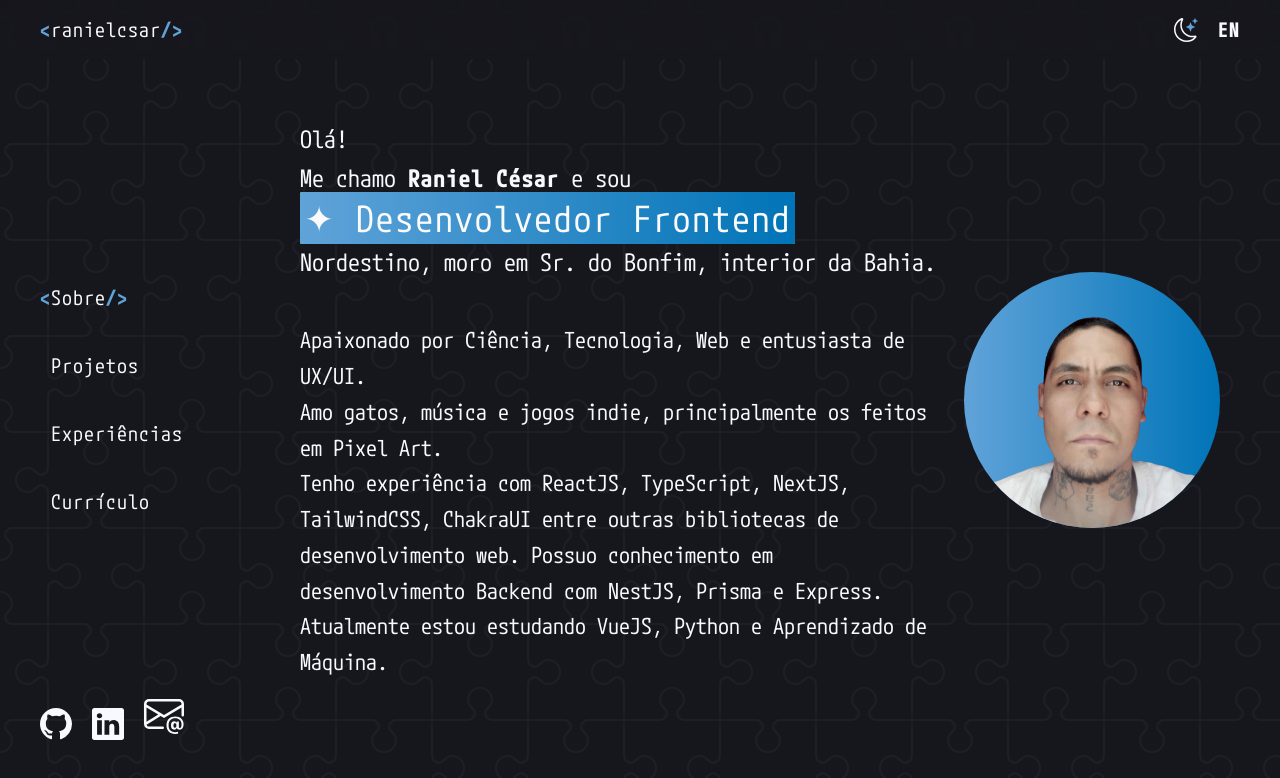
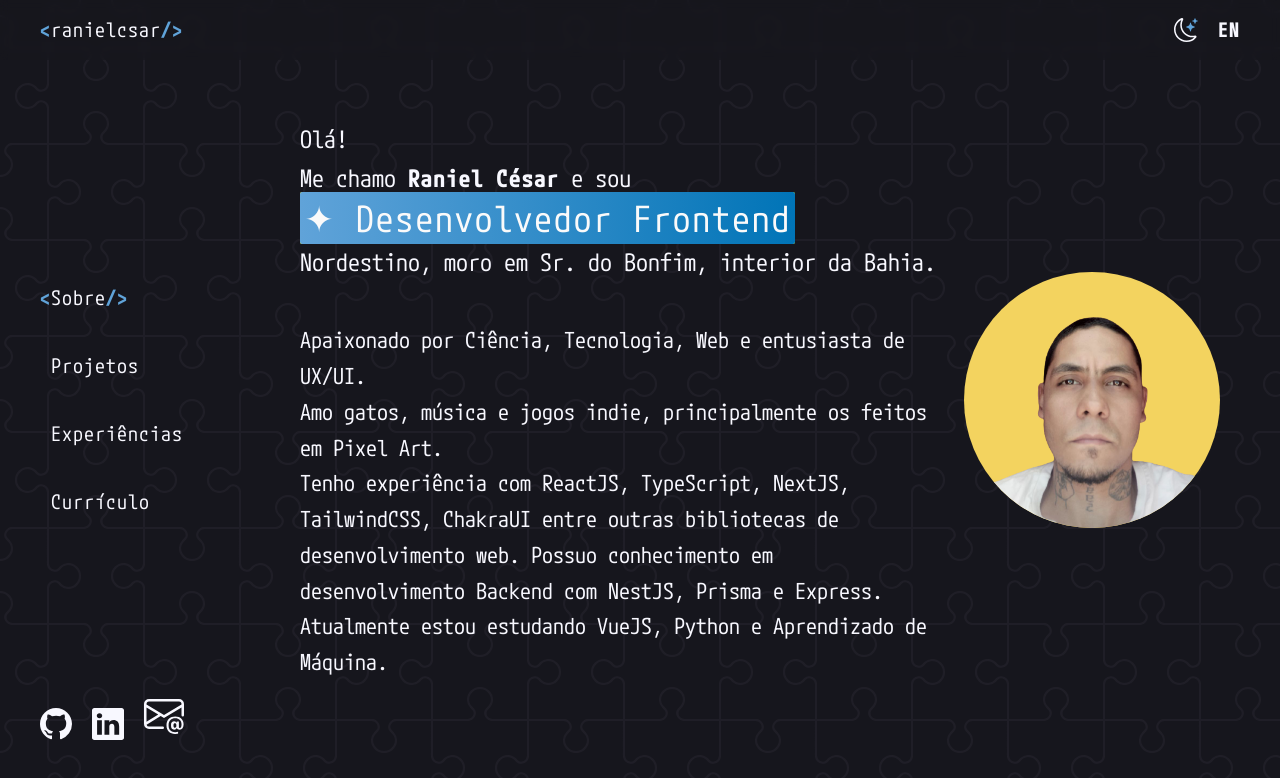
Before and after one commit to ranielcsar/ranoob.github.io, a React (Vite) app: page / in a window 1280 px wide. Shown: the top 778 px of the page. Built offline with nearby package versions, Linux system fonts and the light colour scheme.

Commit message:
feat: new yellow color and profile pic bg

```diff
--- a/src/index.css
+++ b/src/index.css
@@ -17,6 +17,7 @@
     --text: 22 22 29;
     --background: 248 248 255;
     --deg: 130deg;
+    --yellow: 243 211 95;
     --accent: var(--secondary);
   }
 
--- a/src/pages/home/index.tsx
+++ b/src/pages/home/index.tsx
@@ -37,7 +37,7 @@ export function HomePage() {
             src={ProfilePic}
             alt="foto perfil de Raniel César"
             loading="lazy"
-            className="bg-gradient-to-r from-primary to-secondary h-52 w-52 rounded-full object-cover xl:h-64 xl:w-64 object-bottom"
+            className="bg-yellow h-52 w-52 rounded-full object-cover xl:h-64 xl:w-64 object-bottom"
           />
         </picture>
 
--- a/tailwind.config.js
+++ b/tailwind.config.js
@@ -13,6 +13,7 @@ export default {
         accent: 'rgb(var(--accent) / <alpha-value>)',
         black: 'rgb(var(--background) / <alpha-value>)',
         white: 'rgb(var(--text) / <alpha-value>)',
+        yellow: 'rgb(var(--yellow) / <alpha-value>)',
       },
       fontFamily: {
         jetbrains: ['MPLUSCodeLatin', 'sans-serif'],
```
